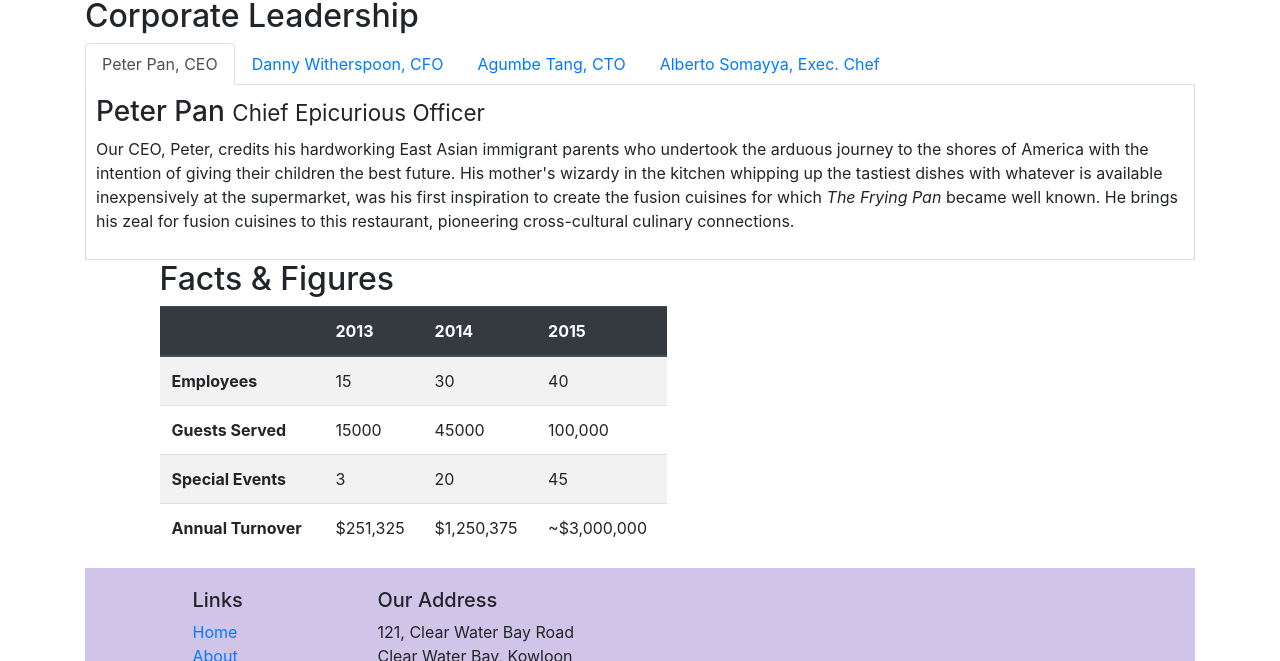
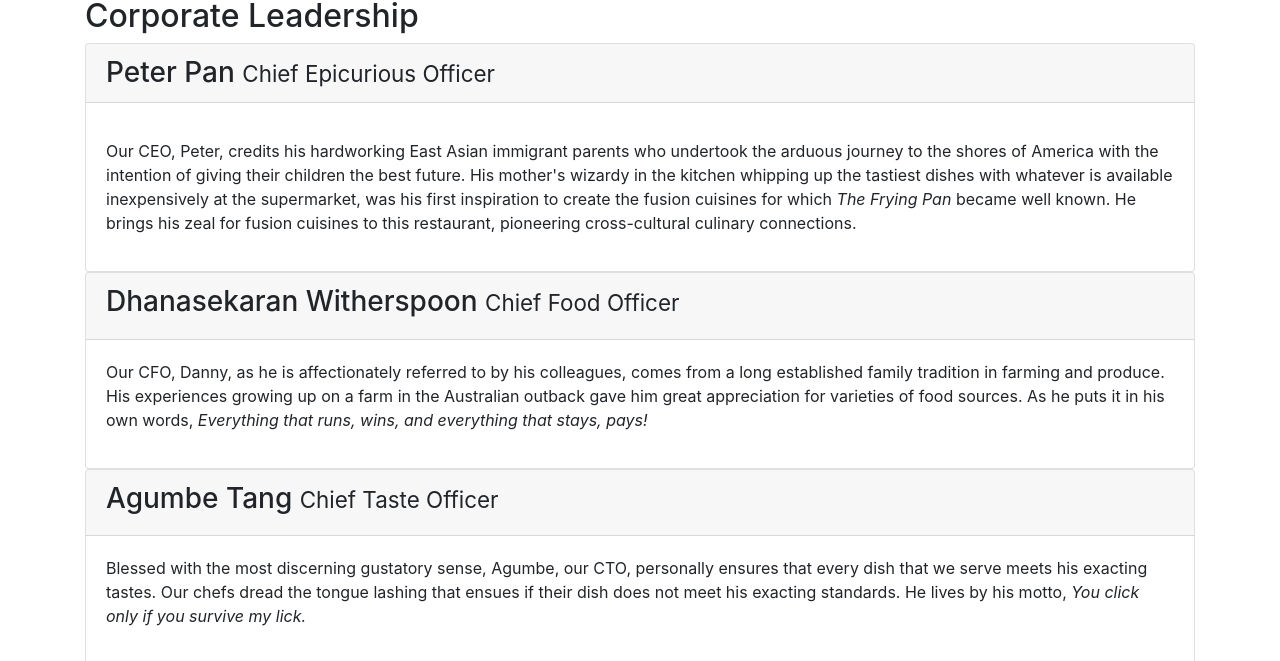
Before and after one commit to iemprashant/bootstrap-practise, a website: page aboutus.html in a window 1280 px wide. Shown: the part 874-1535 px from the top of the page. Drawn offline with nearby package versions, Linux system fonts and the light colour scheme.

Commit message:
added accordion

```diff
--- a/aboutus.html
+++ b/aboutus.html
@@ -98,40 +98,62 @@
         <div class="row">
             <div class="col-12 col-sm-12">
                 <h2>Corporate Leadership</h2>
-                <ul class="nav nav-tabs">
-                    <li class="nav-item">
-                      <a class="nav-link active" href="#peter"
-                        role="tab" data-toggle="tab">Peter Pan, CEO</a>
-                    </li>
-                    <li class="nav-item">
-                      <a class="nav-link" href="#danny" role="tab"
-                        data-toggle="tab">Danny Witherspoon, CFO</a>
-                    </li>
-                    <li class="nav-item">
-                      <a class="nav-link" href="#agumbe"role="tab"
-                        data-toggle="tab">Agumbe Tang, CTO</a>
-                    </li>
-                    <li class="nav-item">
-                      <a class="nav-link" href="#alberto" role="tab"
-                        data-toggle="tab">Alberto Somayya, Exec. Chef</a>
-                    </li>
-                </ul>
-                <div class="tab-content">
-                    <div role="tabpanel" class="tab-pane fade show active" id="peter">
-                            <h3>Peter Pan <small>Chief Epicurious Officer</small></h3>
-                            <p class=" d-none d-sm-block">Our CEO, Peter, credits his hardworking East Asian immigrant parents who undertook the arduous journey to the shores of America with the intention of giving their children the best future. His mother's wizardy in the kitchen whipping up the tastiest dishes with whatever is available inexpensively at the supermarket, was his first inspiration to create the fusion cuisines for which <em>The Frying Pan</em> became well known. He brings his zeal for fusion cuisines to this restaurant, pioneering cross-cultural culinary connections.</p>
+                <div id="accordion">
+                    <div class="card">
+                        <div class="card-header" role="tab" id="peterhead">
+                        <h3 class="mb-0">
+                            <a data-toggle="collapse" data-target="#peter">
+                                Peter Pan <small>Chief Epicurious Officer</small>
+                            </a>
+                        </h3>
                         </div>
-                    <div role="tabpanel" class="tab-pane fade show " id="danny">
+                        <div class="collapse show" id="peter" data-parent="#accordion" >
+                            <div class="card-body">
+                                <p class=" d-none d-sm-block"></p>Our CEO, Peter, credits his hardworking East Asian immigrant parents who undertook the arduous journey to the shores of America with the intention of giving their children the best future. His mother's wizardy in the kitchen whipping up the tastiest dishes with whatever is available inexpensively at the supermarket, was his first inspiration to create the fusion cuisines for which <em>The Frying Pan</em> became well known. He brings his zeal for fusion cuisines to this restaurant, pioneering cross-cultural culinary connections.</p>
+                            </div>
+                        </div>
+                    </div>
+                    <div class="card">
+                        <div class="card-header" role="tab" id="dannyhead">
+                            <h3 class="mb-0">
+                             <a data-toggle="collapse" data-target="#danny">
                                 <h3>Dhanasekaran Witherspoon <small>Chief Food Officer</small></h3>
+                            </a>
+                            </h3>
+                         </div>
+                        <div class="collapse show" id="danny" data-parent="#accordion" >
+                        <div class="card-body">
                             <p class=" d-none d-sm-block">Our CFO, Danny, as he is affectionately referred to by his colleagues, comes from a long established family tradition in farming and produce. His experiences growing up on a farm in the Australian outback gave him great appreciation for varieties of food sources. As he puts it in his own words, <em>Everything that runs, wins, and everything that stays, pays!</em></p>
                         </div>
-                    <div role="tabpanel" class="tab-pane fade show " id="agumbe">
+                    </div>
+                    </div>
+                    <div class="card">
+                        <div class="card-header" role="tab" id="agumbehead">
+                             <h3 class="mb-0">
+                             <a data-toggle="collapse" data-target="#agumbe">
                                 <h3>Agumbe Tang <small>Chief Taste Officer</small></h3>
+                             </a>
+                             </h3>
+                        </div>
+                        <div class="collapse show" id="agumbe" data-parent="#accordion" >
+                            <div class="card-body">
                                 <p class="d-none d-sm-block">Blessed with the most discerning gustatory sense, Agumbe, our CTO, personally ensures that every dish that we serve meets his exacting tastes. Our chefs dread the tongue lashing that ensues if their dish does not meet his exacting standards. He lives by his motto, <em>You click only if you survive my lick.</em></p>
                             </div>
-                    <div role="tabpanel" class="tab-pane fade show " id="alberto">
+                        </div>
+                    </div>
+                <div class="card">
+                    <div class="card-header" role="tab" id="albertohead">
+                        <h3 class="mb-0">
+                            <a data-toggle="collapse" data-target="#alberto">
                                 <h3>Alberto Somayya <small>Executive Chef</small></h3>
+                            </a>
+                        </h3>
+                    </div>
+                    <div class="collapse show " id="alberto" data-parent="#accordion" >
+                        <div class="card-body">
                             <p class=" d-none d-sm-block">Award winning three-star Michelin chef with wide International experience having worked closely with whos-who in the culinary world, he specializes in creating mouthwatering Indo-Italian fusion experiences. He says, <em>Put together the cuisines from the two craziest cultures, and you get a winning hit! Amma Mia!</em></p>
+                        </div>
+                    </div>
                 </div>
             </div>
         </div>
```
Lines whose indentation alone changed are shown as unchanged.
